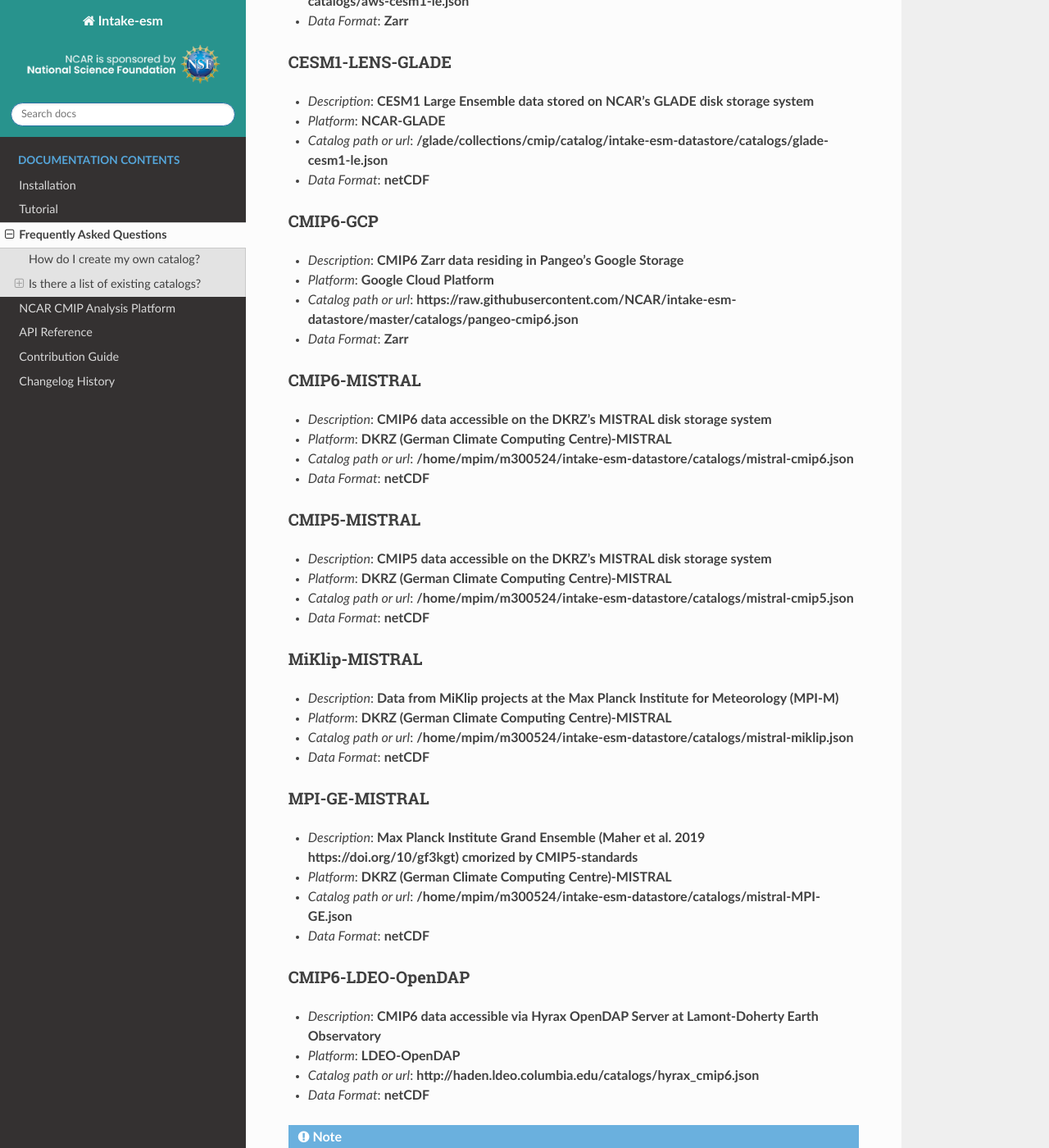
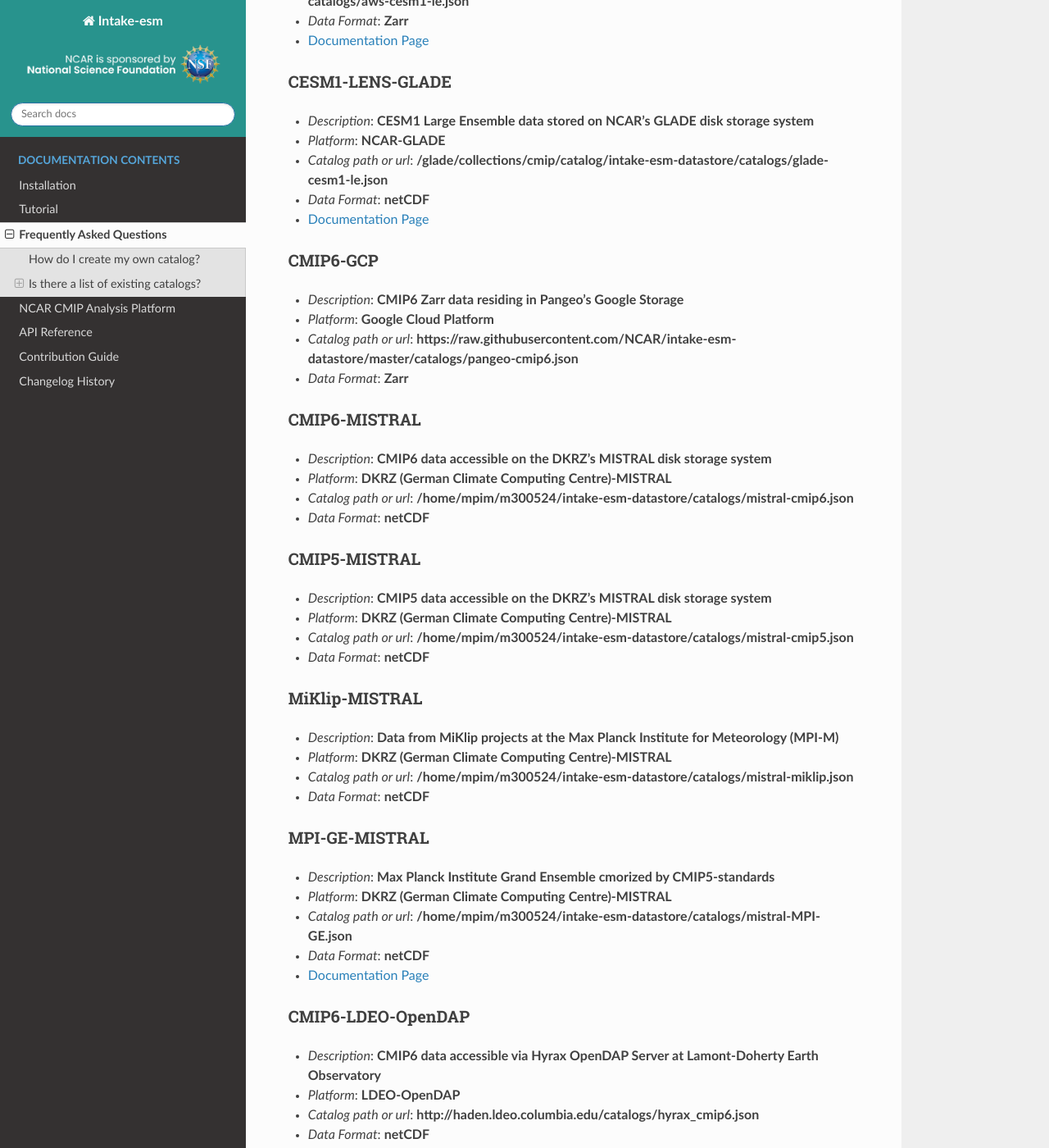
Before and after one commit to intake/intake-esm, a Sphinx documentation site: the page built from docs/source/faq.rst, in a window 1280 px wide and 1400 px high, scrolled down 1425 px. Shown: the whole window at 82% size. Built offline with Sphinx 7.4.7 and the Read the Docs theme 2.0.0, drawn with Linux system fonts in a browser that asks for light colours; the version number could not be read and is left out.

Commit message:
Add optional link to datasets documentation page

```diff
--- a/docs/source/cmip_ap.rst
+++ b/docs/source/cmip_ap.rst
@@ -27,11 +27,14 @@
 
 {% if 'ncar' in catalog.platform.lower() %}
 {{ catalog.name }}
-~~~~~~~~~~~~~~~~~~~~~
+~~~~~~~~~~~~~~~~~~~~~~~~~~~~~~~~
 * *Description*: **{{ catalog.description }}**
 * *Platform*: **{{ catalog.platform }}**
 * *Catalog path or url*: **{{ catalog.url }}**
 * *Data Format*: **{{ catalog.data_format }}**
+{% if catalog.dataset_docs_link %}
+* `Documentation Page <{{ catalog.dataset_docs_link }}>`_
+{% endif %}
 
 {% endif %}
 {% endfor %}
--- a/docs/source/faq.rst
+++ b/docs/source/faq.rst
@@ -33,11 +33,14 @@
 
 {% for catalog in catalogs %}
 {{ catalog.name }}
-~~~~~~~~~~~~~~~~~~~~~
+~~~~~~~~~~~~~~~~~~~~~~~~~~~~~~~~
 * *Description*: **{{ catalog.description }}**
 * *Platform*: **{{ catalog.platform }}**
 * *Catalog path or url*: **{{ catalog.url }}**
 * *Data Format*: **{{ catalog.data_format }}**
+{% if catalog.dataset_docs_link %}
+* `Documentation Page <{{ catalog.dataset_docs_link }}>`_
+{% endif %}
 
 {% endfor %}
 
```
Also changed, not shown: docs/source/catalogs.yaml (+12 -1 lines).
